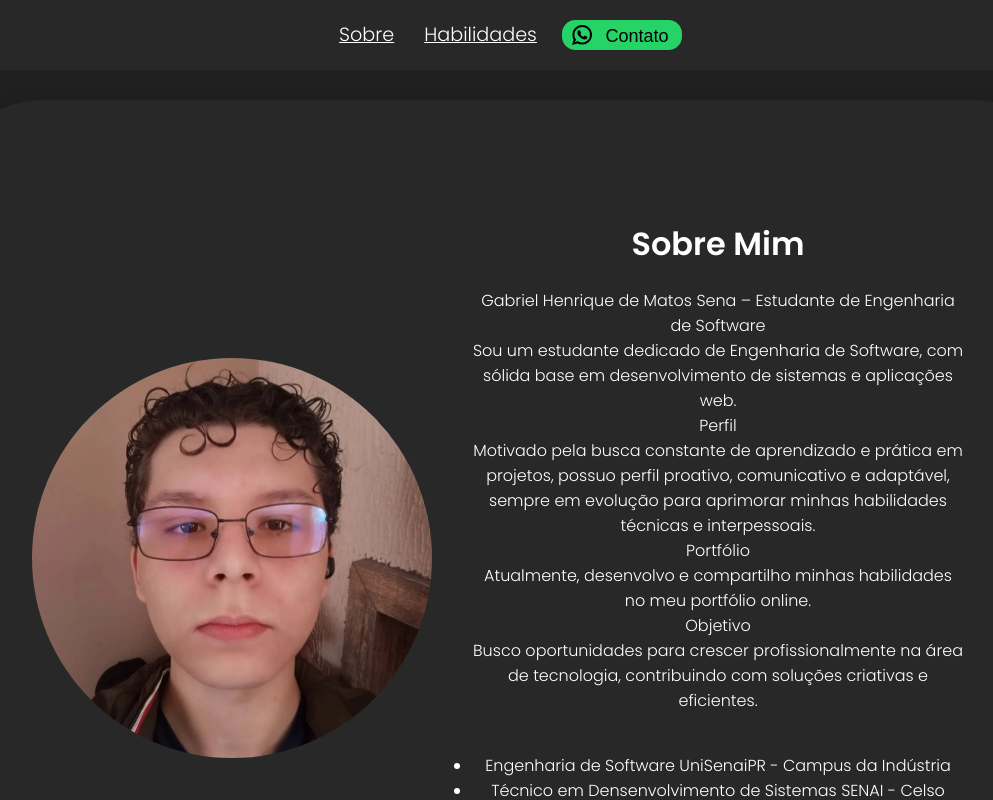
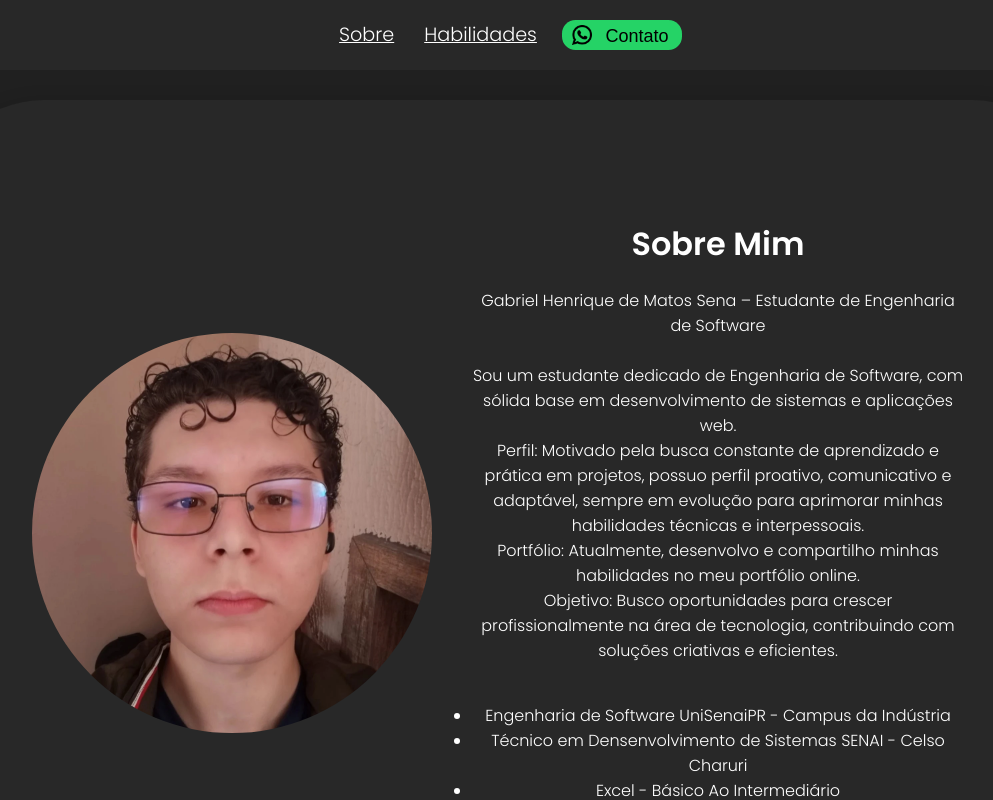
Before and after one commit to NeoPato/Portifolio, a React (Vite) app in the folder portifolio/: page / in a window 1280 px wide. Shown: the top 800 px of the page, without its empty margins (132-1125 px from the left). Built offline with nearby package versions, Linux system fonts and the light colour scheme.

Commit message:
Update Contatc

```diff
--- a/portifolio/src/components/Contatc.jsx
+++ b/portifolio/src/components/Contatc.jsx
@@ -14,11 +14,11 @@ export function Contatc() {
             <div className="card-identity">
               <h2>Sobre Mim</h2>
               <p>
-                Gabriel Henrique de Matos Sena – Estudante de Engenharia de Software<br/>
+                Gabriel Henrique de Matos Sena – Estudante de Engenharia de Software<br/><br />
                 Sou um estudante dedicado de Engenharia de Software, com sólida base em desenvolvimento de sistemas e aplicações web.<br/>
-                Perfil<br/>Motivado pela busca constante de aprendizado e prática em projetos, possuo perfil proativo, comunicativo e adaptável, sempre em evolução para aprimorar minhas habilidades técnicas e interpessoais.<br/>
-                Portfólio<br/>Atualmente, desenvolvo e compartilho minhas habilidades no meu portfólio online.<br/>
-                Objetivo<br/>Busco oportunidades para crescer profissionalmente na área de tecnologia, contribuindo com soluções criativas e eficientes.
+                Perfil: Motivado pela busca constante de aprendizado e prática em projetos, possuo perfil proativo, comunicativo e adaptável, sempre em evolução para aprimorar minhas habilidades técnicas e interpessoais.<br/>
+                Portfólio: Atualmente, desenvolvo e compartilho minhas habilidades no meu portfólio online.<br/>
+                Objetivo: Busco oportunidades para crescer profissionalmente na área de tecnologia, contribuindo com soluções criativas e eficientes.
               </p>
             </div>
             <div className='card-education'>
```
